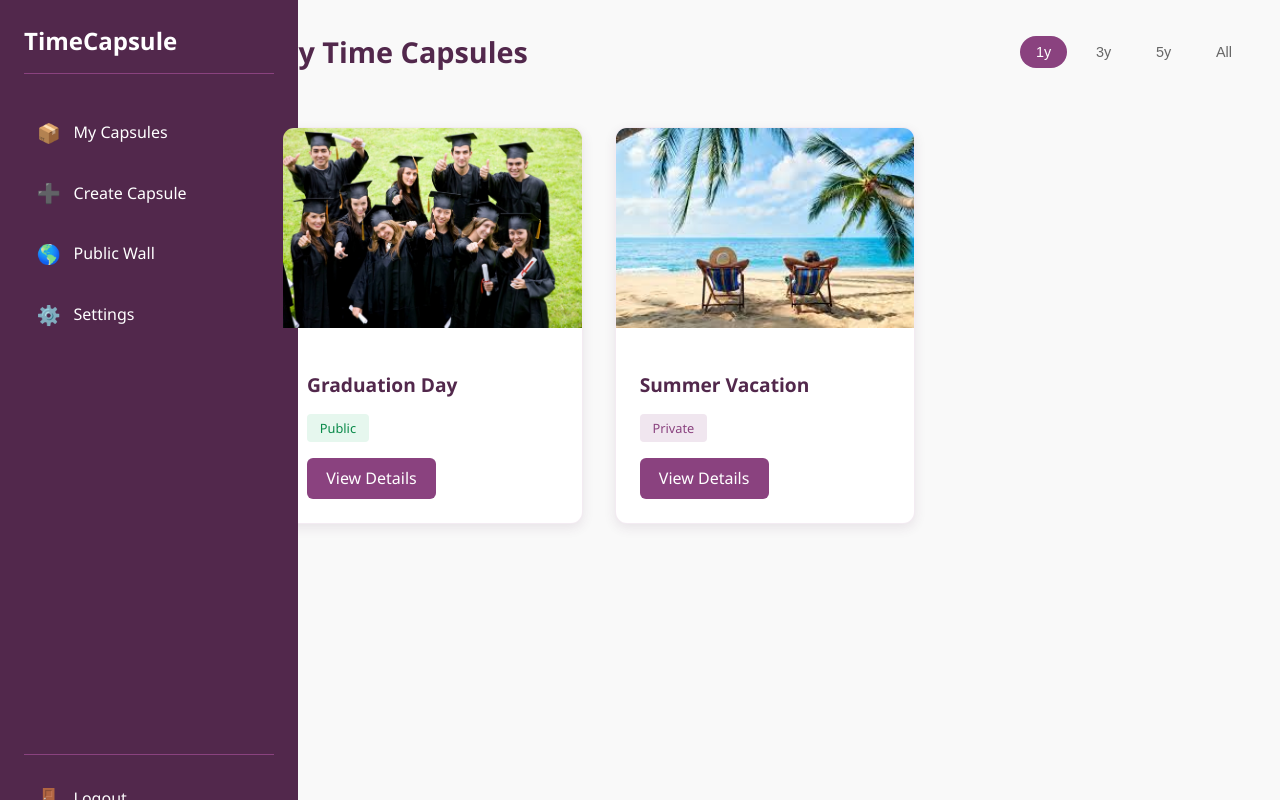
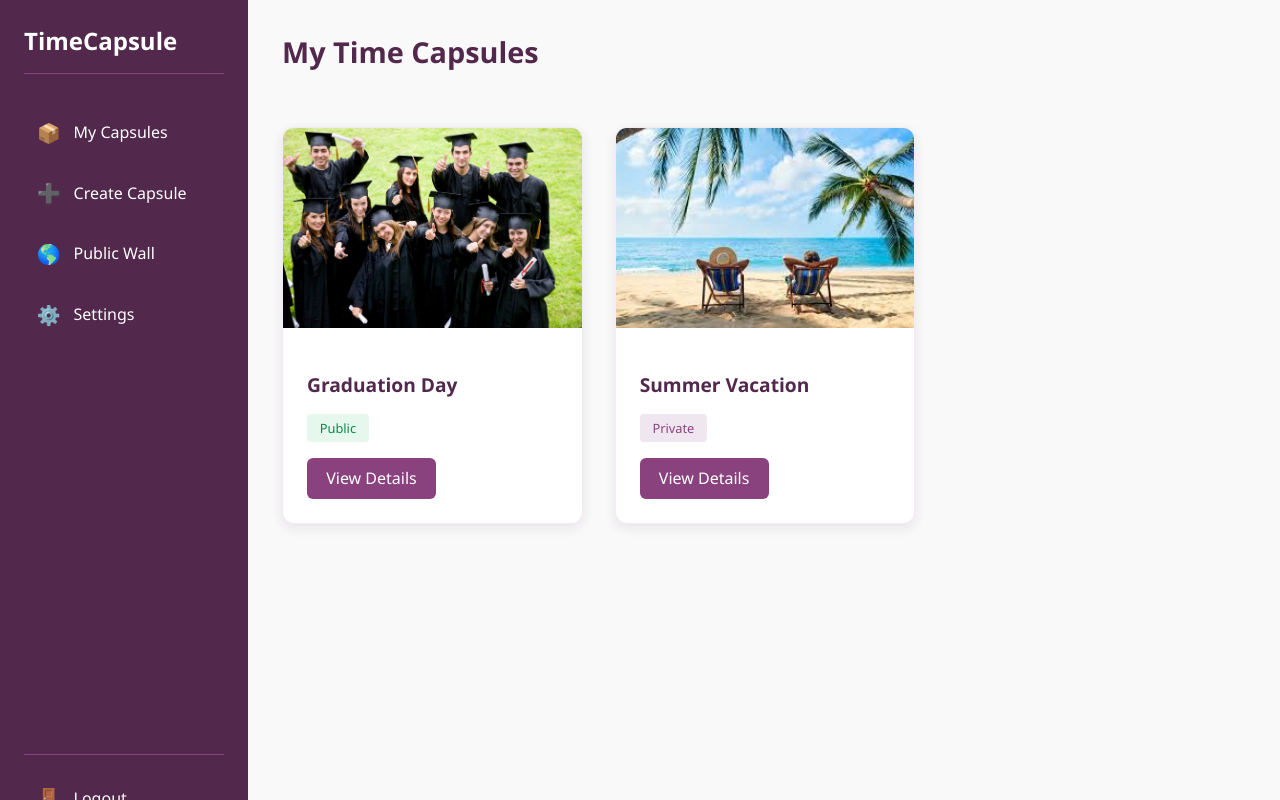
Before and after one commit to Mayssan-Al-Ashkar/capsule, a React (Create React App) app: page /allCapsules in a window 1280 px wide. Built offline with nearby package versions, Linux system fonts and the light colour scheme.

Commit message:
fixing all capsules pages

```diff
--- a/src/pages/allCapsules.jsx
+++ b/src/pages/allCapsules.jsx
@@ -33,13 +33,7 @@ const AllCapsules = () => {
 
       <main className="capsules-content">
         <div className="header-section">
-          <h1>1y Time Capsules</h1>
-          <div className="time-filters">
-            <button className="time-filter active">1y</button>
-            <button className="time-filter">3y</button>
-            <button className="time-filter">5y</button>
-            <button className="time-filter">All</button>
-          </div>
+          <h1>My Time Capsules</h1>
         </div>
 
         <div className="capsules-grid">
--- a/src/styles/allCapsules.css
+++ b/src/styles/allCapsules.css
@@ -23,31 +23,6 @@
   color: #52284C;
   margin: 0;
   font-size: 1.8rem;
-}
-
-.time-filters {
-  display: flex;
-  gap: 0.8rem;
-}
-
-.time-filter {
-  padding: 0.5rem 1rem;
-  border: none;
-  background: none;
-  color: #666;
-  cursor: pointer;
-  font-size: 0.9rem;
-  border-radius: 20px;
-  transition: all 0.3s ease;
-}
-
-.time-filter.active {
-  background: #8A427F;
-  color: white;
-}
-
-.time-filter:hover:not(.active) {
-  background: #f0e6ef;
 }
 
 /* Capsules Grid */
@@ -152,14 +127,4 @@
     align-items: flex-start;
     gap: 1rem;
   }
-
-  .time-filters {
-    width: 100%;
-    justify-content: space-between;
-  }
-
-  .time-filter {
-    flex: 1;
-    text-align: center;
-  }
 }
--- a/src/styles/sidebar.css
+++ b/src/styles/sidebar.css
@@ -1,5 +1,5 @@
 .sidebar {
-  width: 250px;
+  width: 200px;
   background: #52284C;
   color: white;
   position: fixed;
```
